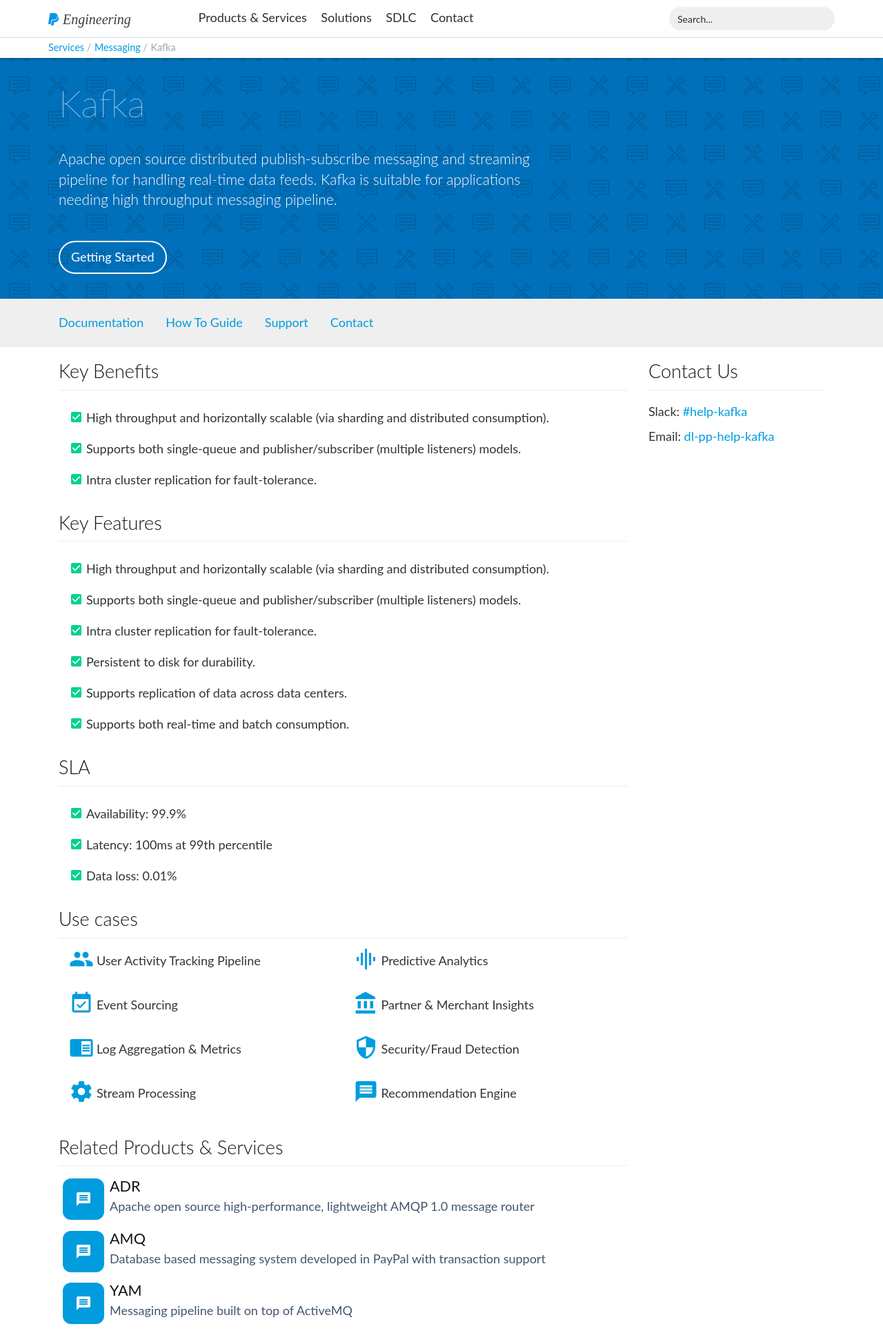
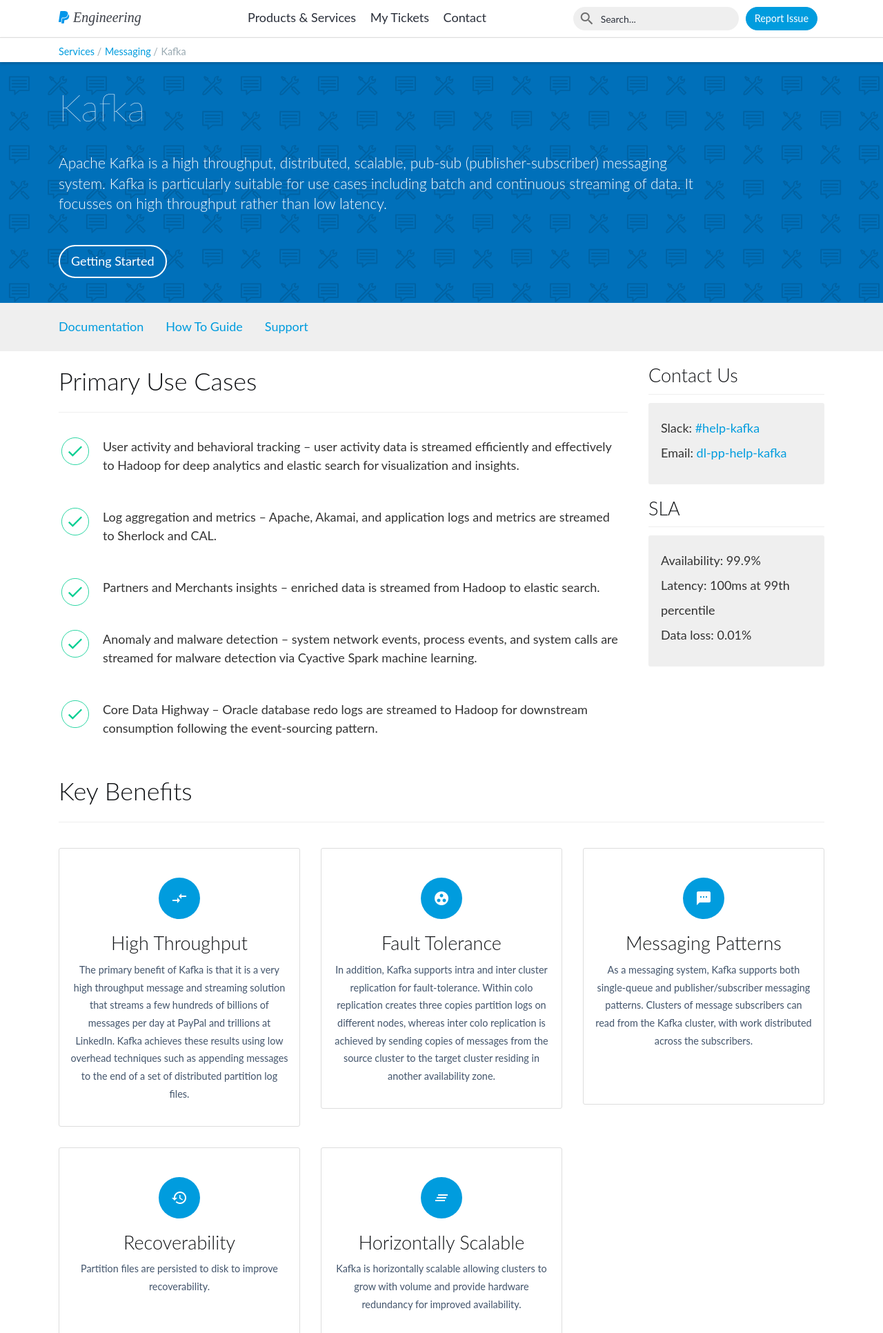
Before and after one commit to ctaylo37/cps-public, a plain HTML site: page kafka.html in a window 1280 px wide. Shown: the top 1932 px of the page at 69% size. Drawn offline with nearby package versions, Linux system fonts and the light colour scheme; a web font is replaced by a local one.

Commit message:
updates for Sri demo

```diff
--- a/kafka.html
+++ b/kafka.html
@@ -16,25 +16,31 @@
 	<header id="hero-kafka" class="row hero hero-messaging">
 		<div class="row primary-nav">
 			<div class="container">
-				<div class="logo">
-					<a href="index.html"><img src="img/logo.svg" width="129" height="25"></a>
+				<div class="row">
+					<div class="col-md-2 col-sm-4 col-xs-6">
+						<a id="logo" href="index.html"><img src="img/logo.svg" width="129" height="25"></a>
 					</div>
-
+					<div class="col-lg-5 hidden-xs hidden-sm hidden-md">
+						<ul id="navigation">
+							<li><a href="index.html">Products & Services</a></li>
+							<li><a href="#">My Tickets</a></li>
+							<li><a href="contact.html">Contact</a></li>
+						</ul>
+					</div>
+					<div class="col-sm-8 col-md-10 col-lg-5 text-right">
 						<div class="pull-right hidden-lg hidden-xl">
 							<a id="toggle-mobile" href="#">
 							  <i class="material-icons">menu</i>
 							</a>
 						</div>
 
-				<ul id="navigation">
-					<li><a href="index.html">Products & Services</a></li>
-					<li><a href="solutions.html">Solutions</a></li>
-					<li><a href="sdlc.html">SDLC</a></li>
-					<li><a href="contact.html">Contact</a></li>
-				</ul>
+						<a id="report-issue" class="btn btn-primary hidden-xs" href="#">Report Issue</a>
 
-				<div id="search">
+						<div id="search" class="hidden-xs">
 							<input type="text" class="form-control" name="search" placeholder="Search...">
+							<i class="material-icons">search</i>
+						</div>
+					</div>
 				</div>
 
 			</div>
@@ -42,6 +48,7 @@
 
 		<div class="row breadcrumbs">
 			<div class="container">
+				<div class="col-md-12">
 					<ul class="breadcrumbs-list">
 						<li><a href="index.html">Services</a></li>
 						<li><a href="index.html#category-messaging">Messaging</a></li>
@@ -49,12 +56,13 @@
 					</ul>
 				</div>
 			</div>
+		</div>
 
 		<div class="row message">
 			<div class="container">
-				<div class="col-md-8">
-					<h1 class="light">Kafka</h1>
-					<p class="lead light">Apache open source distributed publish-subscribe messaging and streaming pipeline for handling real-time data feeds. Kafka is suitable for applications needing high throughput messaging pipeline.</p>
+				<div class="col-lg-10">
+					<h1 class="display light">Kafka</h1>
+					<p class="lead light">Apache Kafka is a high throughput, distributed, scalable, pub-sub (publisher-subscriber) messaging system. Kafka is particularly suitable for use cases including batch and continuous streaming of data. It focusses on high throughput rather than low latency.</p>
 					<br>
 					<a class="btn btn-lg btn-secondary" data-toggle="modal" href="#modal-getting-started">Getting Started</a>
 				</div>
@@ -69,7 +77,6 @@
 				  <li role="presentation"><a href="#">Documentation</a></li>
 				  <li role="presentation"><a href="#">How To Guide</a></li>
 				  <li role="presentation"><a href="#">Support</a></li>
-				  <li role="presentation"><a href="#">Contact</a></li>
 				</ul>
 			</div>
 		</div>
@@ -82,98 +89,102 @@
 			<div class="col-md-9">
 
 				<div class="row">
-					<h2>Key Benefits</h2>
+					<h1>Primary Use Cases</h1>
 					<hr>
 					<ul class="checklist">
-						<li><span>High throughput and horizontally scalable (via sharding and distributed consumption).</span></li>
-						<li><span>Supports both single-queue and publisher/subscriber (multiple listeners) models.</span></li>
-						<li><span>Intra cluster replication for fault-tolerance.</span></li>
+						<li>User activity and behavioral tracking – user activity data is streamed efficiently and effectively to Hadoop for deep analytics and elastic search for visualization and insights.</li>
+						<li>Log aggregation and metrics – Apache, Akamai, and application logs and metrics are streamed to Sherlock and CAL.</li>
+						<li>Partners and Merchants insights – enriched data is streamed from Hadoop to elastic search.</li>
+						<li>Anomaly and malware detection – system network events, process events, and system calls are streamed for malware detection via Cyactive Spark machine learning.</li>
+						<li>Core Data Highway – Oracle database redo logs are streamed to Hadoop for downstream consumption following the event-sourcing pattern.</li>
 					</ul>
 				</div>
+			</div>
+
+			<!-- Sidebar -->
+			<div class="col-md-3">
 
 				<div class="row">
-					<h2>Key Features</h2>
+					<h2>Contact Us</h2>
 					<hr>
-					<ul class="checklist">
-						<li><span>High throughput and horizontally scalable (via sharding and distributed consumption).</span></li>
-						<li><span>Supports both single-queue and publisher/subscriber (multiple listeners) models.</span></li>
-						<li><span>Intra cluster replication for fault-tolerance.</span></li>
-						<li><span>Persistent to disk for durability.</span></li>
-						<li><span>Supports replication of data across data centers.</span></li>
-						<li><span>Supports both real-time and batch consumption.</span></li>
+					<div class="card-callout">
+						<ul class="unstyled">
+							<li>Slack: <a href="https://paypal.slack.com/messages/C1745N37B">#help-kafka</a></li>
+							<li>Email: <a href="mailto:dl-pp-help-kafka@paypal.com">dl-pp-help-kafka</a></li>
 						</ul>
+					</div>
 				</div>
 
 				<div class="row">
 					<h2>SLA</h2>
 					<hr>
-					<ul class="checklist">
-						<li><span>Availability: 99.9%</span></li>
-						<li><span>Latency: 100ms at 99th percentile</span></li>
-						<li><span>Data loss: 0.01%</span></li>
+					<div class="card-callout">
+						<ul class="unstyled">
+							<li>Availability: 99.9%</li>
+							<li>Latency: 100ms at 99th percentile</li>
+							<li>Data loss: 0.01%</li>
 						</ul>
+					</div>
+				</div>
+			</div>
 		</div>
 
 		<div class="row">
-					<h2>Use cases</h2>
+			<div class="col-md-12">
+				<h1>Key Benefits</h1>
 				<hr>
+			</div>
+		</div>
+		<br>
 		<div class="row">
-						<div class="col-md-6">
-							<ul class="icon-feature">
-								<li>
-									<i class="material-icons">people</i>
-									<span>User Activity Tracking Pipeline</span>
-								</li>
-								<li>
-									<i class="material-icons">event_available</i>
-									<span>Event Sourcing</span>
-								</li>
-								<li>
-									<i class="material-icons">chrome_reader_mode</i>
-									<span>Log Aggregation & Metrics</span>
-								</li>
-								<li>
-									<i class="material-icons">settings</i>
-									<span>Stream Processing</span>
-								</li>
-							</ul>
+			<div class="col-md-4">
+				<div class="card benefit">
+					<div class="benefit-icon"><i class="material-icons">compare_arrows</i></div>
+					<h2>High Throughput</h2>
+					<p><small>The primary benefit of Kafka is that it is a very high throughput message and streaming solution that streams a few hundreds of billions of messages per day at PayPal and trillions at LinkedIn. Kafka achieves these results using low overhead techniques such as appending messages to the end of a set of distributed partition log files.</small></p>
 				</div>
-						<div class="col-md-6">
-							<ul class="icon-feature">
-								<li>
-									<i class="material-icons">graphic_eq</i>
-									<span>Predictive Analytics</span>
-								</li>
-								<li>
-									<i class="material-icons">account_balance</i>
-									<span>Partner & Merchant Insights</span>
-								</li>
-								<li>
-									<i class="material-icons">security</i>
-									<span>Security/Fraud Detection</span>
-								</li>
-								<li>
-									<i class="material-icons">message</i>
-									<span>Recommendation Engine</span>
-								</li>
-							</ul>
+			</div>
+			<div class="col-md-4">
+				<div class="card  benefit">
+					<div class="benefit-icon"><i class="material-icons">group_work</i></div>
+					<h2>Fault Tolerance</h2>
+					<p><small>In addition, Kafka supports intra and inter cluster replication for fault-tolerance. Within colo replication creates three copies partition logs on different nodes, whereas inter colo replication is achieved by sending copies of messages from the source cluster to the target cluster residing in another availability zone.</small></p>
+				</div>
+			</div>
+			<div class="col-md-4">
+				<div class="card  benefit">
+					<div class="benefit-icon"><i class="material-icons">textsms</i></div>
+					<h2>Messaging Patterns</h2>
+					<p><small>As a messaging system, Kafka supports both single-queue and publisher/subscriber messaging patterns. Clusters of message subscribers can read from the Kafka cluster, with work distributed across the subscribers.</small></p>
+				</div>
+			</div>
+		</div>
+		<div class="row">
+			<div class="col-md-4">
+				<div class="card  benefit">
+					<div class="benefit-icon"><i class="material-icons">restore</i></div>
+					<h2>Recoverability</h2>
+					<p><small>Partition files are persisted to disk to improve recoverability.</small></p>
+				</div>
+			</div>
+			<div class="col-md-4">
+				<div class="card  benefit">
+					<div class="benefit-icon"><i class="material-icons">clear_all</i></div>
+					<h2>Horizontally Scalable</h2>
+					<p><small>Kafka is horizontally scalable allowing clusters to grow with volume and provide hardware redundancy for improved availability.</small></p>
+				</div>
 			</div>
 		</div>
 
+		<div class="row">
+			<div class="col-md-12">
+				<h1>Related Products & Services</h1>
+				<hr>
+			</div>
 		</div>
 		<div class="row">
-					<h2>Related Products & Services</h2>
-					<hr>
+			<div class="col-md-12">
 				<ul class="product-list">
-						<li>
-							<a href="#">
-								<i class="material-icons">message</i>
-								<div>
-									<h3>ADR</h3>
-									<p>Apache open source high-performance, lightweight AMQP 1.0 message router</p>
-								</div>
-							</a>
-						</li>
 					<li>
 						<a href="#">
 							<i class="material-icons">message</i>
@@ -193,22 +204,7 @@
 						</a>
 					</li>
 				</ul>
-
 			</div>
-			</div>
-
-			<!-- Sidebar -->
-			<div class="col-md-3">
-				<div class="row">
-					<h2>Contact Us</h2>
-					<hr>
-					<ul class="unstyled">
-						<li>Slack: <a href="https://paypal.slack.com/messages/C1745N37B">#help-kafka</a></li>
-						<li>Email: <a href="mailto:dl-pp-help-kafka@paypal.com">dl-pp-help-kafka</a></li>
-					</ul>
-				</div>
-			</div>
-
 		</div>
 	</div>
 
@@ -222,8 +218,7 @@
 			<div class="col-md-4">
 				<ul class="unstyled">
 					<li><a href="index.html">Products & Services</a></li>
-					<li><a href="solutions.html">Solutions</a></li>
-					<li><a href="sdlc.html">SDLC</a></li>
+					<li><a href="#">My Tickets</a></li>
 					<li><a href="contact.html">Contact</a></li>
 				</ul>
 			</div>
--- a/sass/base/_header.scss
+++ b/sass/base/_header.scss
@@ -10,8 +10,9 @@
 		height: 54px;
 		box-shadow: 0 2px 4px rgba(0,0,0,.2);
 
-		.logo{
-			display: inline-block;
+		#logo{
+			margin: 10px 0;
+			float: left;
 		}
 
 		#navigation{
@@ -46,21 +47,39 @@
 				}
 			}
 		}
+		#report-issue{
+	    height: 34px;
+	    font-size: 0.8rem;
+	    float: right;
+	    margin: 10px;
+		}
 
 		#search{
 			display: inline-block;
 			float: right;
 			width: 240px;
 			position: relative;
+			margin: 10px 0;
+
+			i{
+				position: absolute;
+				top: 0;
+				left: 0;
+				bottom: 0;
+				width: 40px;
+				line-height: 34px;
+				text-align: center;
+				color: $black-54;
+			}
 
 			input{
 				position: relative;
 				background-color: #efefef;
 				border-radius: 24px;
 				border: none;
-				margin: 10px 0;
 				color: $grey-4;
 				box-shadow: none;
+				padding: 0 0 0 40px;
 
 				&::-webkit-input-placeholder { /* Chrome */
 				  color: $grey-3;
@@ -109,41 +128,52 @@
 		}
 	}
 
-	@media(max-width: 990px){
-		.primary-nav{
-			height: auto;
+	@media(max-width: 767px){
 
-			.logo{
-				padding: 12px 0;
-			}
-			#navigation{
-				display: none;
-		    margin: 0;
+	}
 
-		    li{
-		    	display: block;
-		    }
+	// @media(max-width: 990px){
+	// 	.primary-nav{
+	// 		height: auto;
 
-		    &.show{
-		    	display: block;
-		    }
-			}
+	// 		.logo{
+	// 			padding: 12px 0;
+	// 		}
+	// 		#navigation{
+	// 			display: none;
+	// 	    margin: 0;
 
-			#search{
-				width: 100%;
-				display: none;
+	// 	    li{
+	// 	    	display: block;
+	// 	    }
 
-				&.show{
-		    	display: block;
-		    }
-			}
-		}
+	// 	    &.show{
+	// 	    	display: block;
+	// 	    }
+	// 		}
+	// 	}
 
-		#toggle-mobile{
-			padding: 12px;
-			display: inline-block;
-		}
+	// 	@media(max-width: 768px){
+	// 		#search, #report-issue{
+	// 			width: 100%;
+	// 			display: none;
+
+	// 			&.show{
+	// 	    	display: block;
+	// 	    }
+	// 		}
+	// 	}
+
+	#toggle-mobile{
+		padding: 12px;
+		display: inline-block;
 	}
+
+	// #toggle-mobile{
+	// 	@media(min-width:990px){
+	// 		display: none;
+	// 	}
+	// }
 
 	.message{
 		padding-bottom: 2rem;
--- a/sass/base/_typography.scss
+++ b/sass/base/_typography.scss
@@ -25,8 +25,13 @@
 }
 
 h1{
-	font-size: 3rem;
-	font-weight: 100;
+	font-size: 2rem;
+	font-weight: 300;
+
+	&.display{
+		font-size: 3rem;
+		font-weight: 100;
+	}
 }
 
 h2{
--- a/sass/components/_cards.scss
+++ b/sass/components/_cards.scss
@@ -1,10 +1,10 @@
 .card{
 	border: solid 1px $border;
 	border-radius: 3px;
-	text-align: center;
 	padding: 24px 16px;
 	position: relative;
 	margin-bottom: 30px;
+	text-align: center;
 
 	img{
 		margin: 0 auto;
@@ -29,6 +29,30 @@
     border-bottom: solid 1px $border;
     border-bottom-right-radius: 3px;
 	}
+
+	.benefit-icon{
+		width: 60px;
+		height: 60px;
+		margin: 1rem auto;
+		display: block;
+
+		i{
+			background-color: $light-blue;
+			color: $paper;
+			width: 60px;
+			height: 60px;
+			border-radius: 30px;
+			text-align: center;
+			line-height: 60px;
+		}
+	}
+}
+
+.card-callout{
+	background: $grey-1;
+	border-radius: 3px;
+	padding: 1rem;
+	font-weight: 300;
 }
 
 #availability{
@@ -52,3 +76,9 @@
 		}
 	}
 }
+
+#page-kafka{
+	.benefit{
+		min-height: 372px;
+	}
+}
--- a/sass/components/_lists.scss
+++ b/sass/components/_lists.scss
@@ -43,12 +43,22 @@
 }
 
 ul.checklist{
-	list-style-image: url('../img/check.svg');
-	font-size: 30px;
-	line-height: 1.5;
+	list-style-type: none;
 
-	span{
-		font-size: 1rem;
+	li{
+		position: relative;
+		margin-left: 12px;
+		padding: 24px 12px;
+		line-height: 1.5;
+
+		&:before{
+			content: url('../img/ic_circle_check.svg');
+			display: inline-block;
+			width: 40px;
+			height: 40px;
+			position: absolute;
+			left: -48px;
+		}
 	}
 }
 
```
Also changed, not shown: contact.html (+18 -13 lines), index.html (+19 -13 lines), img/ic_circle_check.svg (added), stylesheets/main.css. Lines whose indentation alone changed are shown as unchanged.
